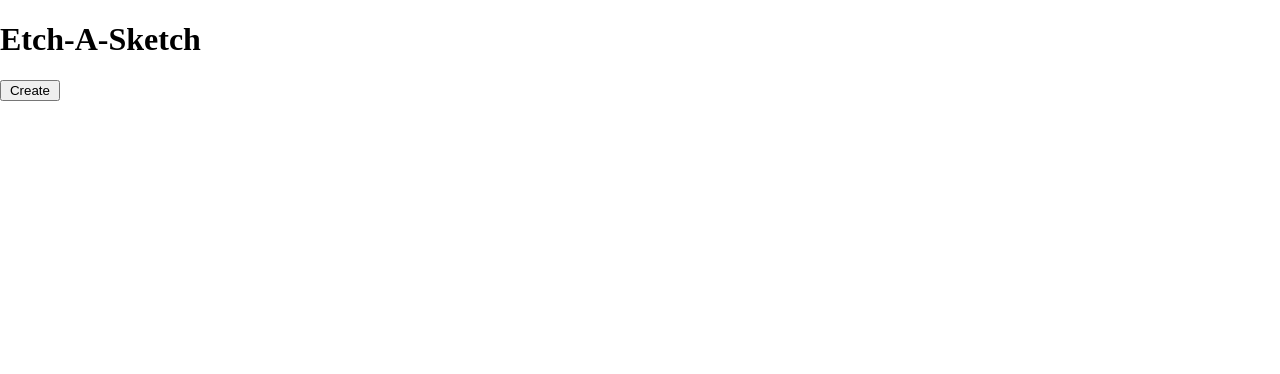
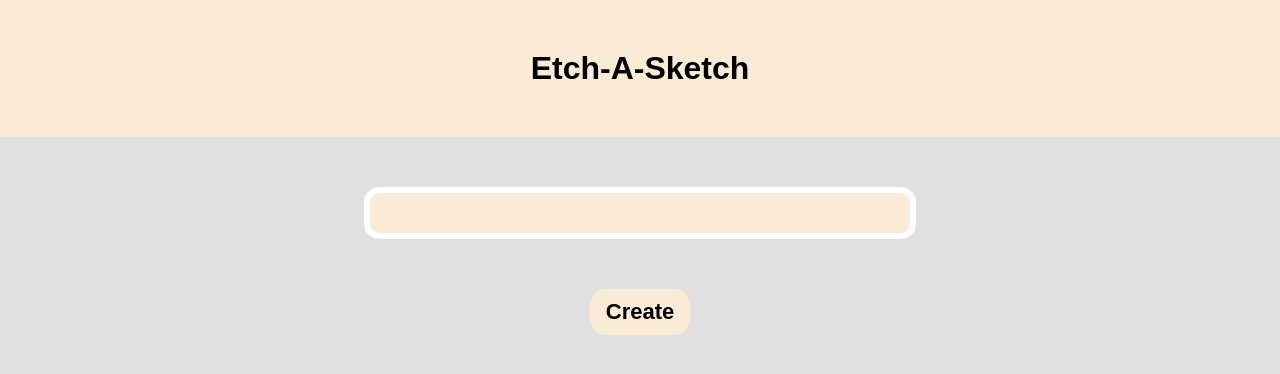
Before and after one commit to smiton1/etchasketch, a plain HTML site: page index.html in a window 1280 px wide. Drawn offline with Linux system fonts and the light colour scheme.

Commit message:
made some minor updates

```diff
--- a/app.js
+++ b/app.js
@@ -7,17 +7,16 @@ squares.forEach((square)=>{
 })
 
 create.addEventListener("click",()=>{
-    makeSquares()
+
     makeSquares()
 })
 function makeSquares(){
-    rows = 16
-    cols = 16
+    rows = 22
+    cols = 20
     for(let i = 0; i< rows; i++){
         for(let j=0; j<cols; j++){
             let square = document.createElement("div")
             square.classList.add("square")
-            square.setAttribute("onclick", "colorChange()")
             square.addEventListener("click",()=>{
                 square.style.backgroundColor = "black"
             })
@@ -26,8 +25,3 @@ function makeSquares(){
 
     }
 }
-
-
-function colorChange(el){
-
-}
--- a/index.html
+++ b/index.html
@@ -7,12 +7,16 @@
     <title>Etch-A-Sketch</title>
 </head>
 <body>
-    <div id="header">
-        <h1>Etch-A-Sketch</h1>
+    <div >
+        <h1 id="header">Etch-A-Sketch</h1>
+    </div>
+    <div id="container">
+
     </div>
 
-    <div id="container"></div>
     <button id="create">Create</button>
-    <script src="app.js"></script>
+    <script src="app.js">
+
+    </script>
 </body>
 </html>
--- a/style.css
+++ b/style.css
@@ -6,16 +6,27 @@
 
 }
 #container{
+    text-align: center;
     display: flex;
-    /* width: 500px; */
+    justify-content: center;
+    align-items: center;
+    max-width: 500px;
+    margin: auto;
+    margin-bottom: 50px;
+    margin-top: 50px;
     flex-wrap: wrap;
+    border: 6px solid white;
+    border-radius: 15px;
+    padding: 20px;
+    background-color: antiquewhite;
 }
 
 body {
     margin: 0;
     padding: 0;
-    display: flex;
-    flex-direction: column;
+    font-family: Arial, Helvetica, sans-serif;
+    background-color: rgba(216, 216, 216, 0.781);
+
 
 }
 
@@ -23,12 +34,34 @@ body {
     display: flex;
     width: 20px;
     height: 20px;
-    border: 1px solid #000;
+    border: 1px solid white;
 }
+/* .square:hover{
+    background-color: black;
+} */
 
 #create{
     display:flex;
     justify-content: center;
     align-content: center;
-    width: 60px;
+    margin:auto;
+    width: 100px;
+    padding: 10px 25px;
+    border-radius: 15px;
+    border: none;
+    background-color: antiquewhite;
+    font-size: 22px;
+    font-weight: 600;
 }
+#create:hover{
+    background-color: white;
+}
+#header{
+    margin: auto;
+    margin-bottom: 50px;
+    background-color: antiquewhite;
+    padding: 50px;
+    display: flex;
+    justify-content: center;
+    align-items: center;
+}
```
